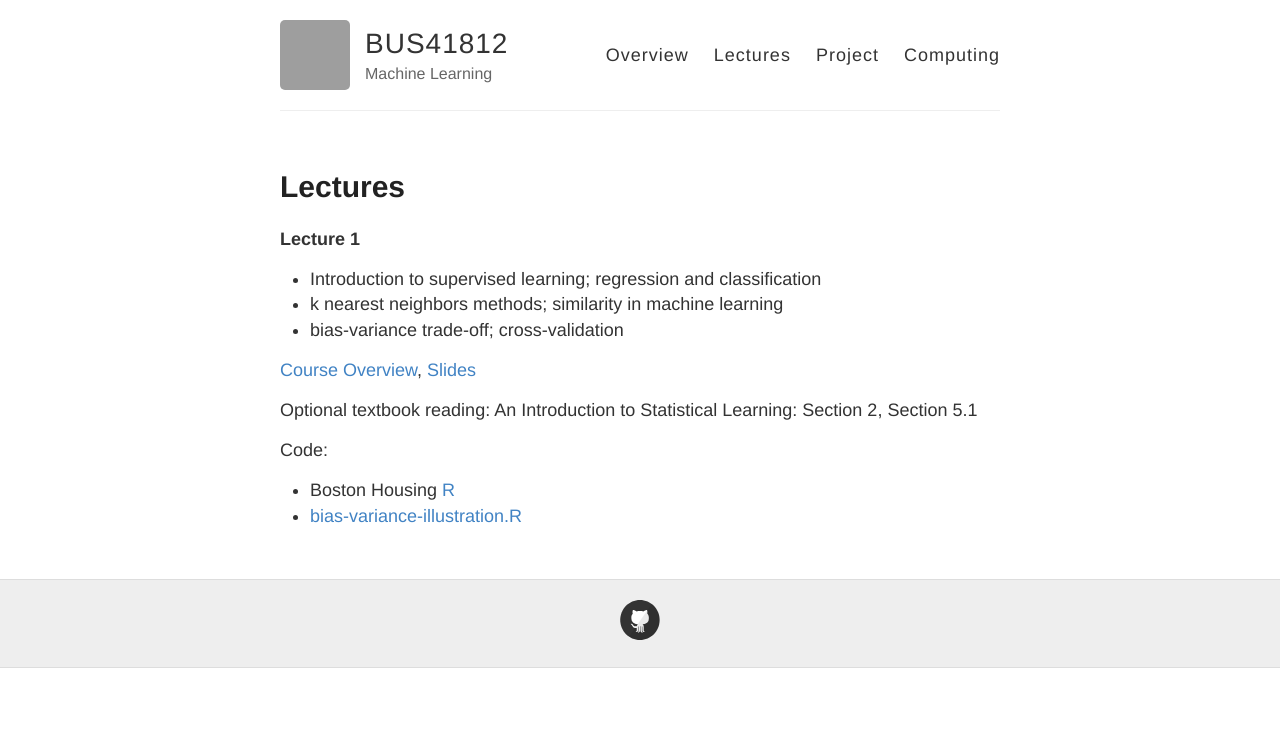
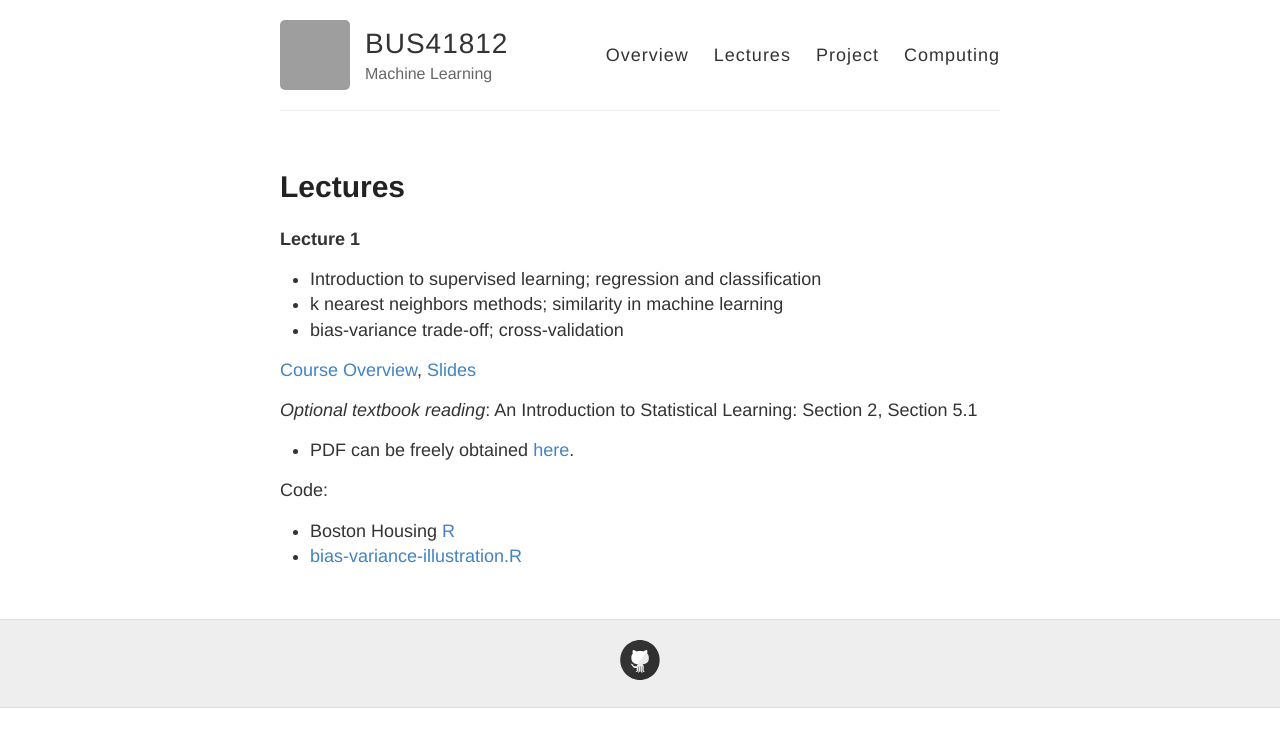
Before and after one commit to ChicagoBoothML/ExecML, a Jekyll site: the page built from lectures.md, in a window 1280 px wide. Shown: the top 747 px of the page. Built offline with Jekyll 4.4.1, drawn with Linux system fonts in a browser that asks for light colours; grey boxes are pictures that could not be loaded.

Commit message:
Update lectures.md

```diff
--- a/lectures.md
+++ b/lectures.md
@@ -13,7 +13,9 @@ permalink: /lectures/
 [Course Overview](https://piazza.com/class_profile/get_resource/izev9lpuf6f6bc/j5ygjld9mu26re),
 [Slides](https://piazza.com/class_profile/get_resource/izev9lpuf6f6bc/j5ygjbkr1qa6pk)
 
-Optional textbook reading: An Introduction to Statistical Learning: Section 2, Section 5.1
+_Optional textbook reading_: An Introduction to Statistical Learning: Section 2, Section 5.1
+
+* PDF can be freely obtained [here](http://www-bcf.usc.edu/~gareth/ISL/).
 
 Code:
 
```
